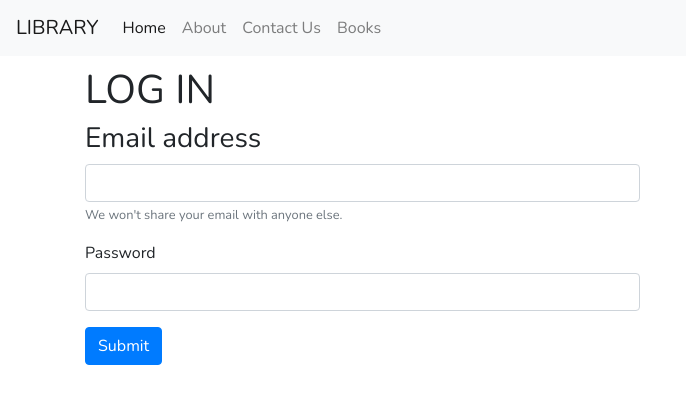
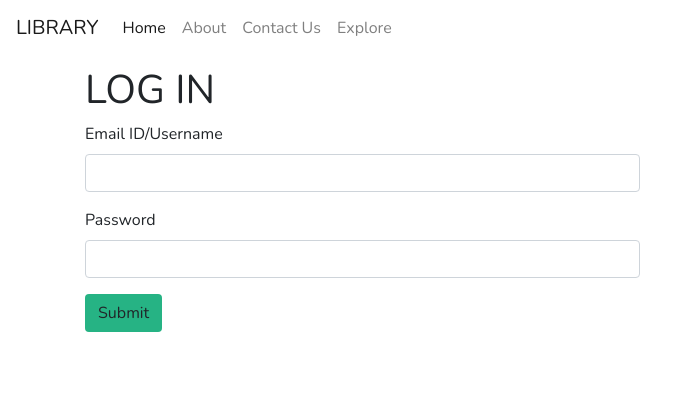
Before and after one commit to neelstrongarm/library, a Python web app: template templates/login.html in a window 1280 px wide. Shown: the top 404 px of the page, without its empty margins (0-686 px from the left). Run offline with Jinja, Linux system fonts and the light colour scheme; the template is opened without the code that fills it, so the values that code supplies are empty; some libraries are stand-ins or nearby versions.

Commit message:
Update login.html

```diff
--- a/templates/login.html
+++ b/templates/login.html
@@ -1,14 +1,14 @@
 <!DOCTYPE html>
 <html>
 <head>
-	<title>	LIBRARY</title>
+	<title>Login</title>
 	<link rel="stylesheet" href="https://stackpath.bootstrapcdn.com/bootstrap/4.5.0/css/bootstrap.min.css" integrity="sha384-9aIt2nRpC12Uk9gS9baDl411NQApFmC26EwAOH8WgZl5MYYxFfc+NcPb1dKGj7Sk" crossorigin="anonymous">
     <link rel="stylesheet" href="path/to/font-awesome/css/font-awesome.min.css">
     <link href="https://fonts.googleapis.com/css2?family=Nunito:wght@200;600&display=swap" rel="stylesheet">
-    <link rel="stylesheet" href="style.css">
+    <link rel="stylesheet" href="/static/style.css">
 </head>
 <body>
-	<nav class="navbar navbar-expand-lg navbar-light bg-light">
+	<nav class="navbar navbar-expand-lg navbar-light bg">
         <a class="navbar-brand" href="#">LIBRARY</a>
         <button class="navbar-toggler" type="button" data-toggle="collapse" data-target="#navbarSupportedContent" aria-controls="navbarSupportedContent" aria-expanded="false" aria-label="Toggle navigation">
    			<span class="navbar-toggler-icon"></span>
@@ -17,7 +17,7 @@
         <div class="collapse navbar-collapse" id="navbarSupportedContent">
             <ul class="navbar-nav mr-auto">
                 <li class="nav-item active">
-                  <a class="nav-link" href="#">Home <span class="sr-only">(current)</span></a>
+                  <a class="nav-link" href="/homepage">Home <span class="sr-only">(current)</span></a>
                 </li>
                 <li class="nav-item">
                   <a class="nav-link" href="#">About</a>
@@ -26,29 +26,26 @@
                     <a class="nav-link" href="#">Contact Us</a>
                 </li>
                 <li class="nav-item">
-                    <a class="nav-link" href="/books">Books</a>
+                    <a class="nav-link" href="/explore">Explore</a>
                 </li>
             </ul>
         </div>
     </nav>
-    <div class="container">
+        <div class="container centre">
             <form action="/login" method="post">
                 <h1>LOG IN</h1>
                 <div class="form-group user">
-            <h3>Email address</h3>
                     <!-- Try changin type to email -->
-            <input type="text" class="form-control" id="exampleInputEmail1" aria-describedby="emailHelp" name="username" required>
-            <small id="emailHelp" class="form-text text-muted">We won't share your email with anyone else.</small>
+                    <label for="exampleInputEmail1">Email ID/Username</label>
+                    <input type="text" class="form-control" id="exampleInputEmail1" aria-describedby="emailHelp" name="user_inp" required>
                 </div>
                 <div class="form-group user">
                            <label for="exampleInputPassword1">Password</label>
                            <input type="password" class="form-control" id="exampleInputPassword1" name="password" required>
                 </div>
-            <button type="submit" class="btn btn-primary">Submit</button>
+                <button type="submit" class="btn button1">Submit</button>
             </form>
-
         </div>
-
 
 
 
```
Lines whose indentation alone changed are shown as unchanged.
